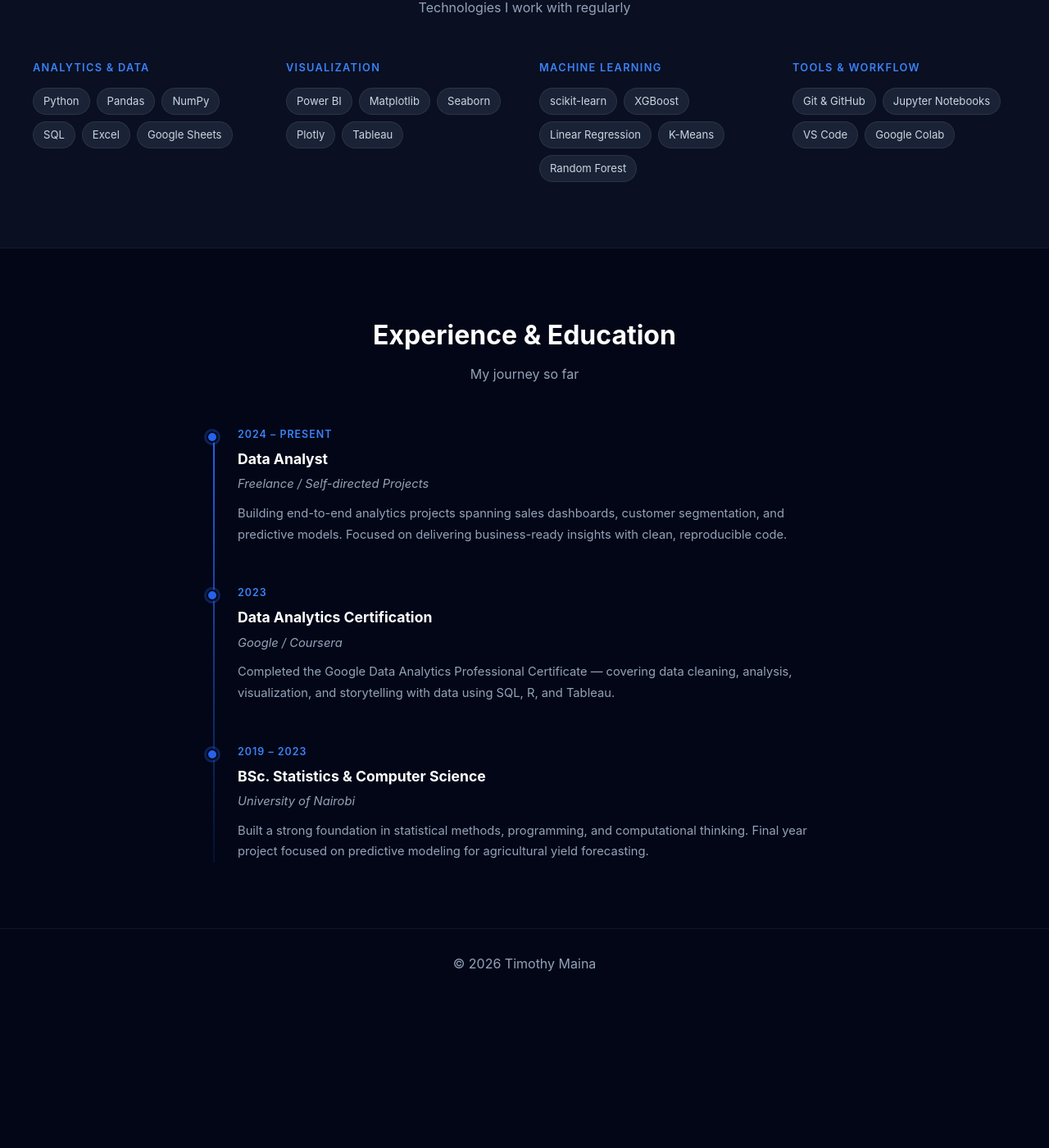
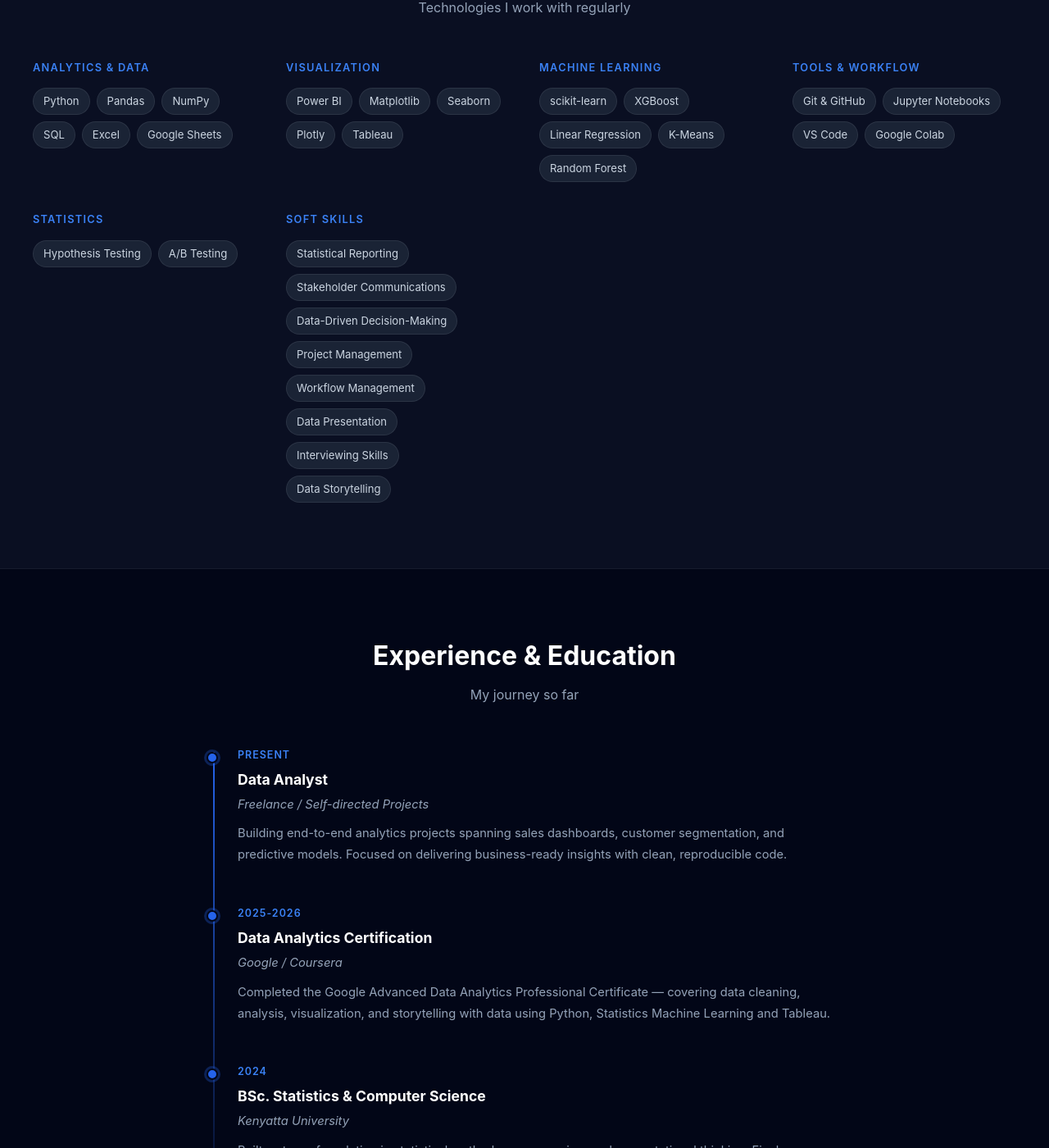
Before and after one commit to timmaina-devhub/timmaina-devhub.github.io, a Jekyll site: the page built from about.html, in a window 1280 px wide and 1400 px high, scrolled down 1317 px. Shown: the whole window at 82% size. Built offline with Jekyll 4.4.1, drawn with Linux system fonts in a browser that asks for light colours; before the commit the page ends 2536 px from its top, so only the background shows below that; some of the changed text lies outside the part shown.

Commit message:
Update about.html

```diff
--- a/about.html
+++ b/about.html
@@ -138,6 +138,27 @@ title: About
           <span class="skill-pill">Google Colab</span>
         </div>
       </div>
+      <div class="skill-group">
+        <h3 class="skill-group-title"> Statistics</h3>
+        <div class="skill-list">
+          <span class="skill-pill"> Hypothesis Testing</span>
+          <span class="skill-pill">A/B Testing</span>
+        </div>
+      </div>
+
+      <div class="skill-group">
+        <h3 class="skill-group-title"> Soft Skills</h3>
+        <div class="skill-list">
+          <span class="skill-pill">Statistical Reporting</span>
+          <span class="skill-pill">Stakeholder Communications</span>
+          <span class="skill-pill">Data-Driven Decision-Making</span>
+          <span class="skill-pill">Project Management</span>
+          <span class="skill-pill">Workflow Management</span>
+          <span class="skill-pill">Data Presentation</span>
+          <span class="skill-pill">Interviewing Skills</span>
+          <span class="skill-pill">Data Storytelling</span>
+        </div>
+      </div>
 
     </div>
   </div>
@@ -155,7 +176,7 @@ title: About
       <div class="timeline-item">
         <div class="timeline-dot"></div>
         <div class="timeline-content">
-          <span class="timeline-date">2024 – Present</span>
+          <span class="timeline-date">Present</span>
           <h3>Data Analyst</h3>
           <p class="timeline-place">Freelance / Self-directed Projects</p>
           <p>Building end-to-end analytics projects spanning sales dashboards, customer segmentation,
@@ -167,20 +188,20 @@ title: About
       <div class="timeline-item">
         <div class="timeline-dot"></div>
         <div class="timeline-content">
-          <span class="timeline-date">2023</span>
+          <span class="timeline-date">2025-2026</span>
           <h3>Data Analytics Certification</h3>
           <p class="timeline-place">Google / Coursera</p>
-          <p>Completed the Google Data Analytics Professional Certificate — covering data cleaning,
-          analysis, visualization, and storytelling with data using SQL, R, and Tableau.</p>
+          <p>Completed the Google Advanced Data Analytics Professional Certificate — covering data cleaning,
+          analysis, visualization, and storytelling with data using Python, Statistics Machine Learning and Tableau.</p>
         </div>
       </div>
 
       <div class="timeline-item">
         <div class="timeline-dot"></div>
         <div class="timeline-content">
-          <span class="timeline-date">2019 – 2023</span>
+          <span class="timeline-date">2024</span>
           <h3>BSc. Statistics &amp; Computer Science</h3>
-          <p class="timeline-place">University of Nairobi</p>
+          <p class="timeline-place">Kenyatta University </p>
           <p>Built a strong foundation in statistical methods, programming, and computational thinking.
           Final year project focused on predictive modeling for agricultural yield forecasting.</p>
         </div>
```
Also changed, not shown: other parts of about.html (+2 -2 lines).
